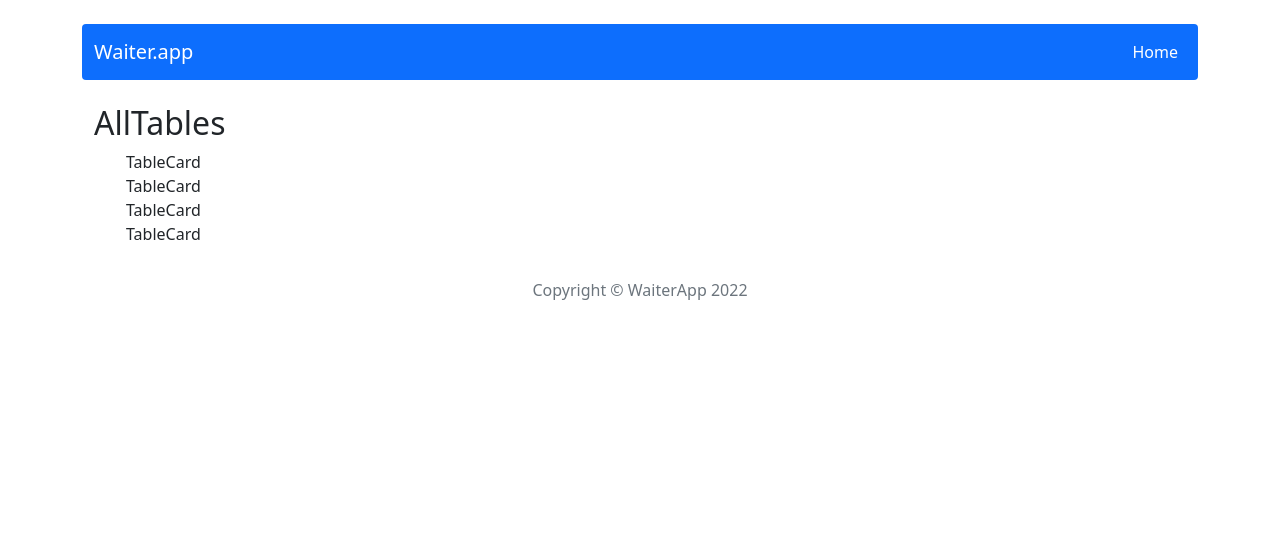
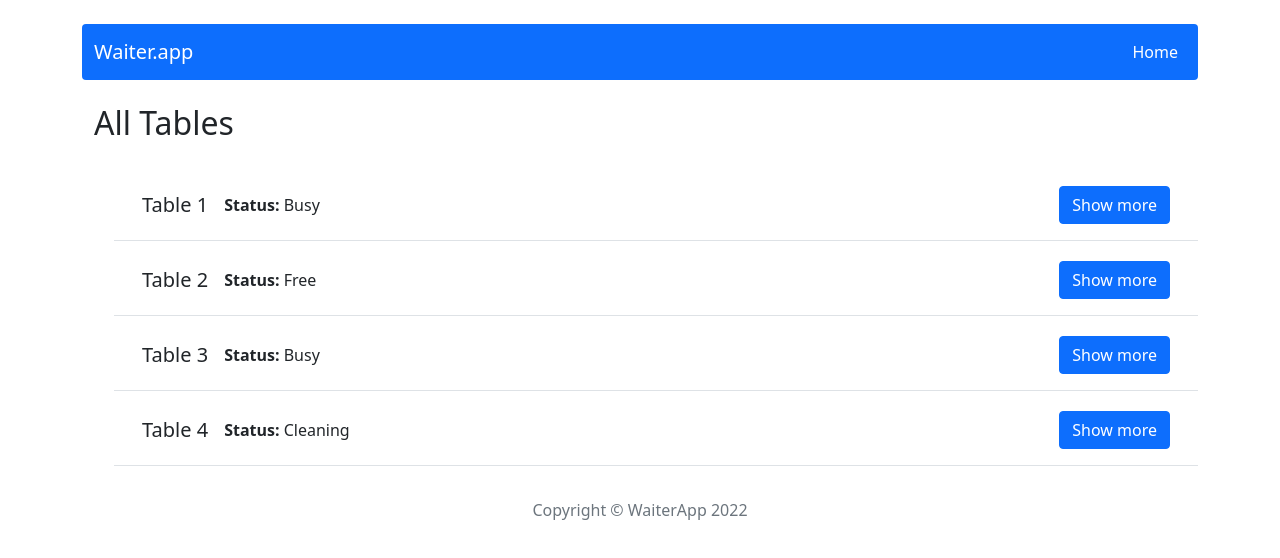
Before and after one commit to evacu8/react-waiter-app, a React (Create React App) app: page / in a window 1280 px wide. Shown: the top 558 px of the page. Built offline with nearby package versions, Linux system fonts and the light colour scheme; data requests are answered from the project's data file.

Commit message:
Add TableCard and render them in AllTables

```diff
--- a/src/components/features/AllTables/AllTables.js
+++ b/src/components/features/AllTables/AllTables.js
@@ -9,11 +9,13 @@ const AllTables = () => {
 
   return (
     <Container>
-      <h2>AllTables</h2>
+      <h2 className="mb-4">All Tables</h2>
       <ul className="d-flex flex-wrap row">
         {tables.map(table =>
           <TableCard
             key={table.id}
+            id={table.id}
+            status={table.status}
           />)}
       </ul>
 
--- a/src/components/features/TableCard/TableCard.js
+++ b/src/components/features/TableCard/TableCard.js
@@ -1,8 +1,23 @@
-const TableCard = () => {
+import { Card } from 'react-bootstrap';
+import { Link } from 'react-router-dom';
+
+const TableCard = props => {
   return (
-    <div>
-      TableCard
-    </div>
+    <Card className='mt-1 rounded-0 border-0 border-bottom '>
+      <Card.Body className='d-flex justify-content-between'>
+        <div className='d-flex align-items-center'>
+          <Card.Title className='mb-0 me-3'>Table {props.id}</Card.Title>
+          <Card.Text>
+            <strong>Status:</strong> {props.status}
+          </Card.Text>
+        </div>
+        <div>
+          <Link to={`/table/${props.id}`}>
+            <button type="button" className='btn btn-primary'>Show more</button>
+          </Link>
+        </div>
+      </Card.Body>
+    </Card>
   );
 };
 
```
